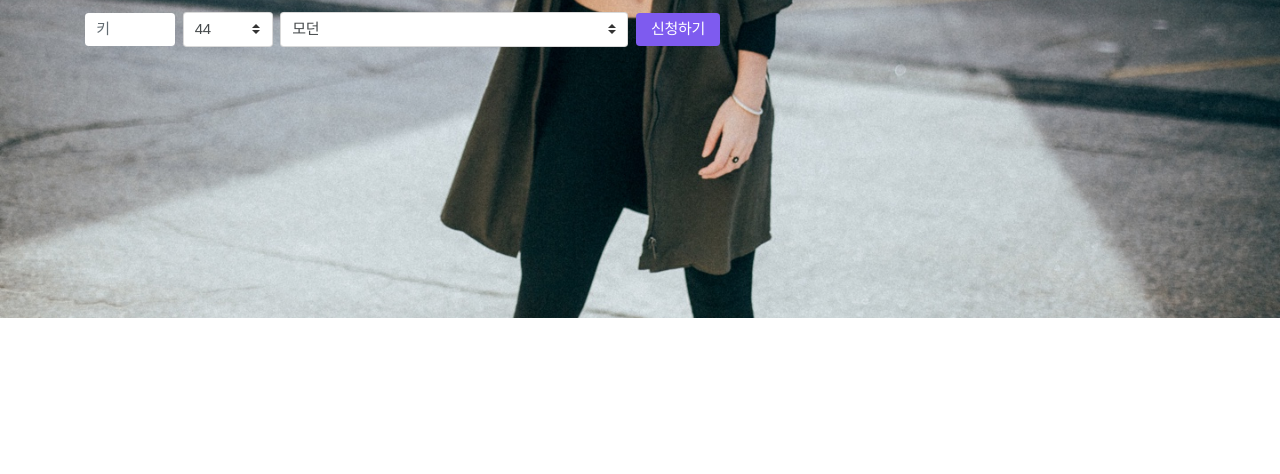
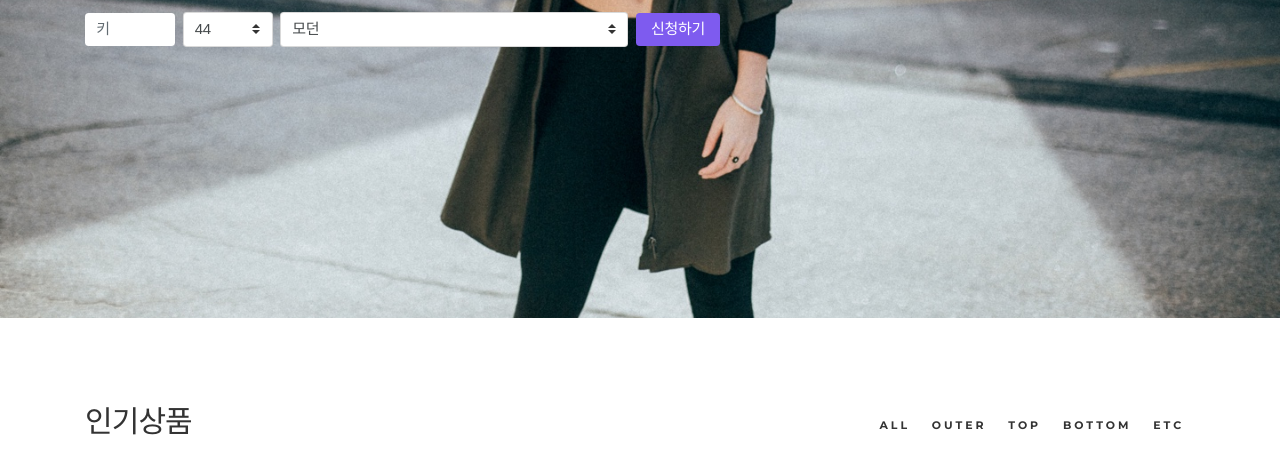
Before and after one commit to hmu332233/bootstrap4_tutorial, a plain HTML site: page projects/eCommerce/index.html in a window 1280 px wide. Shown: the part 482-956 px from the top of the page. Drawn offline with nearby package versions, Linux system fonts and the light colour scheme; files that its build step writes are made by us from their sources.

Commit message:
[Add] eCommerce nav

```diff
--- a/projects/eCommerce/css/custom.css
+++ b/projects/eCommerce/css/custom.css
@@ -124,3 +124,18 @@ button.bg-primary:focus {
 .btn-primary {
   border: none;
 }
+
+/* Section Commons */
+.section {
+  padding: 80px 0;
+}
+
+.section__title {
+  font-size: 2rem;
+  line-height: 1.6;
+  letter-spacing: -0.03em;
+}
+
+.section__header .nav-link:active {
+  color: #7e5bef;
+}
--- a/projects/eCommerce/index.html
+++ b/projects/eCommerce/index.html
@@ -90,10 +90,27 @@
           </div>
         </div>
       </div>
-
     </div>
   </section>
   <!-- //Cover -->
+  <!-- Best -->
+  <section id="best" class="section">
+    <div class="container">
+      <header class="section__header row">
+        <div class="col-12 d-flex flex-wrap justify-content-between align-items-center">
+          <h2 class="section__title">인기상품</h2>
+          <nav class="nav">
+            <a class="nav-link active pl-0" href="#" lang="en">All</a>
+            <a class="nav-link" href="#" lang="en">Outer</a>
+            <a class="nav-link" href="#" lang="en">Top</a>
+            <a class="nav-link" href="#" lang="en">Bottom</a>
+            <a class="nav-link" href="#" lang="en">etc</a>
+          </nav>
+        </div>
+      </header>
+    </div>
+  </section>
+  <!-- //Best -->
   <!-- jQuery -->
   <script src="https://cdnjs.cloudflare.com/ajax/libs/jquery/3.2.1/jquery.min.js"></script>
   <!-- bootstrap -->
```
